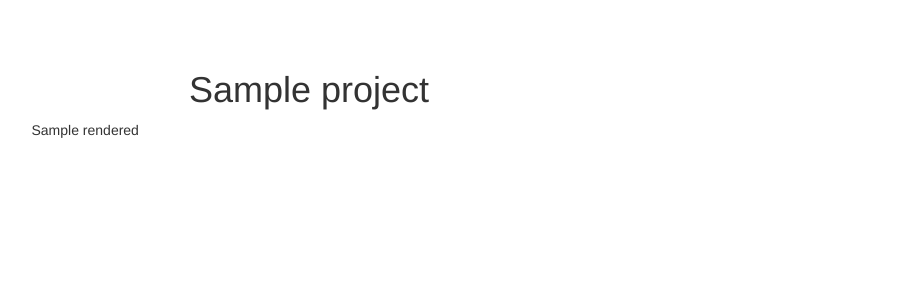
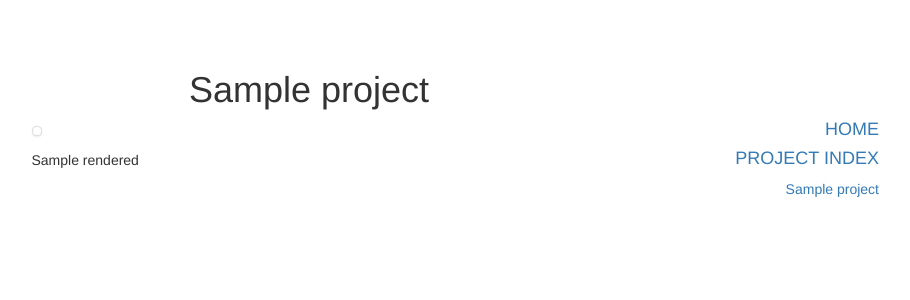
Before and after one commit to brandonw/personal-site, a Django app: template personal-site/templates/projects/detail.html in a window 1280 px wide. Shown: the top 300 px of the page, without its empty margins (331-1241 px from the left). Run offline with Django 3.2, Linux system fonts and the light colour scheme; the template is opened without the code that fills it: most values are stand-ins (such as "Sample title", 1, 10 or a date in 2020); grey boxes marked "Sample" are stand-in pictures; some libraries are stand-ins or nearby versions.

Commit message:
Improve look of project pages

```diff
--- a/personal-site/projects/urls.py
+++ b/personal-site/projects/urls.py
@@ -14,8 +14,6 @@ urlpatterns = patterns('',
         name='projects'),
 
     url(r'^(?P<slug>[\w-]+)/$',
-        DetailView.as_view(template_name='projects/detail.html',
-                           model=Project,
-                           context_object_name='project'),
+        views.ProjectDetailView.as_view(),
         name='project-detail'),
 )
--- a/personal-site/templates/projects/detail.html
+++ b/personal-site/templates/projects/detail.html
@@ -2,9 +2,41 @@
 
 {% block title %}{{ project.name }}{% endblock %}
 
+{% block menu %}
+
+<h1 class="text-right">&nbsp;</h1>
+
+<ul class="list-unstyled text-right">
+    <li><h4><a href="{% url 'home' %}">HOME</a></h4></li>
+    <li><h4><a href="{% url 'projects' %}">PROJECT INDEX</a></h4></li>
+{% for project in projects %}
+    <li><a href="{% url 'project-detail' project.slug %}">{{ project.name }}</a></li>
+{% endfor %}
+</ul>
+
+{% endblock %}
+
 {% block content %}
+{% load thumbnail %}
 
 <h1 class="text-center heading">{{ project.name }}</h1>
+
+{% if project.projectimage_set.count > 0 %}
+<ul class="list-unstyled">
+    {% for projectimage in project.projectimage_set.all %}
+    {% thumbnail projectimage.image "150x150" crop="center" as im %}
+    <a href="{{ projectimage.image.url }}">
+        <img class="img-thumbnail"
+             src="{{ im.url }}"
+             width="{{ im.width }}"
+             height="{{ im.height }}" />
+    </a>
+    {% empty %}
+    <p>No preview</p>
+    {% endthumbnail %}
+    {% endfor %}
+</ul>
+{% endif %}
 
 <p>{{ project.full_descr.rendered|safe }}</p>
 
```
Also changed, not shown: personal-site/projects/views.py (+10 -0 lines), personal-site/templates/projects/home.html (+13 -10 lines).
